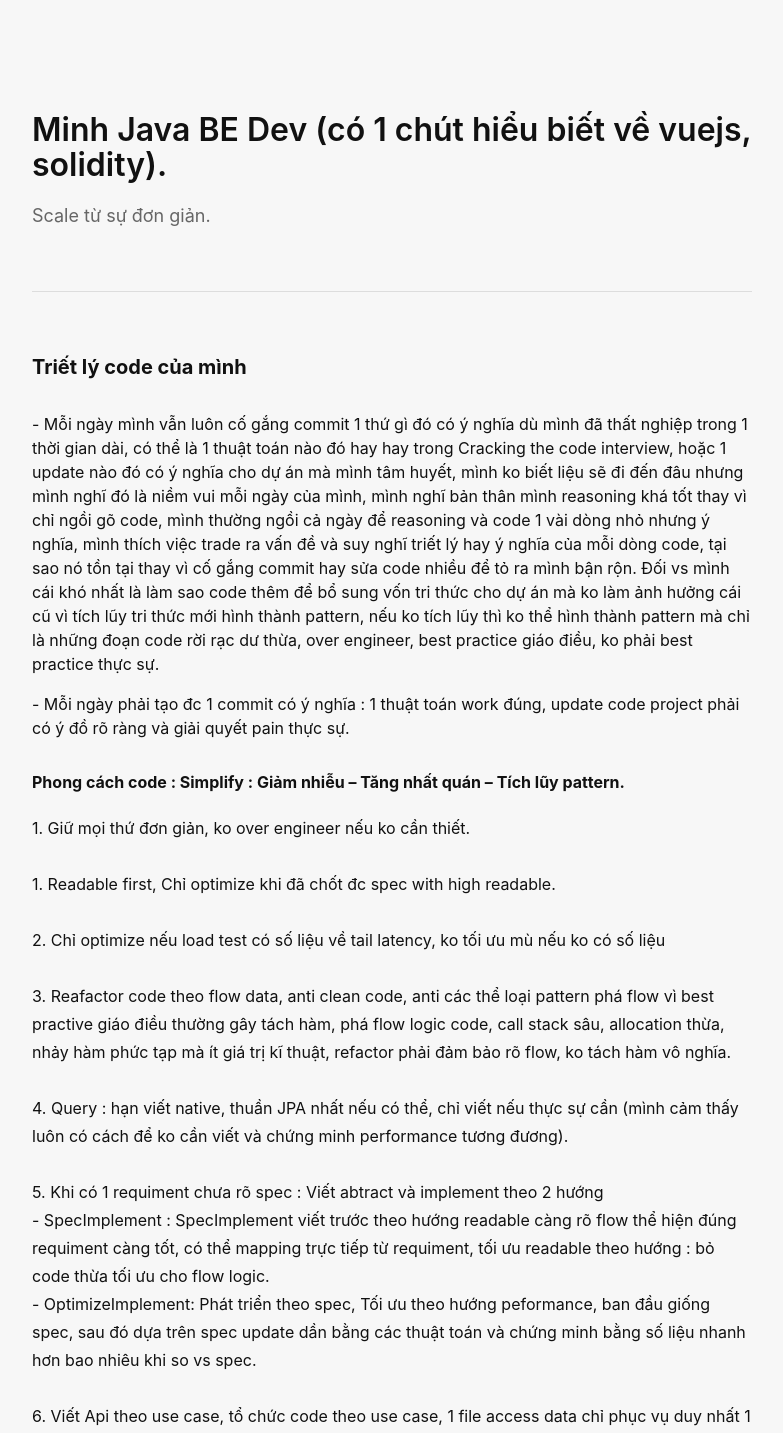
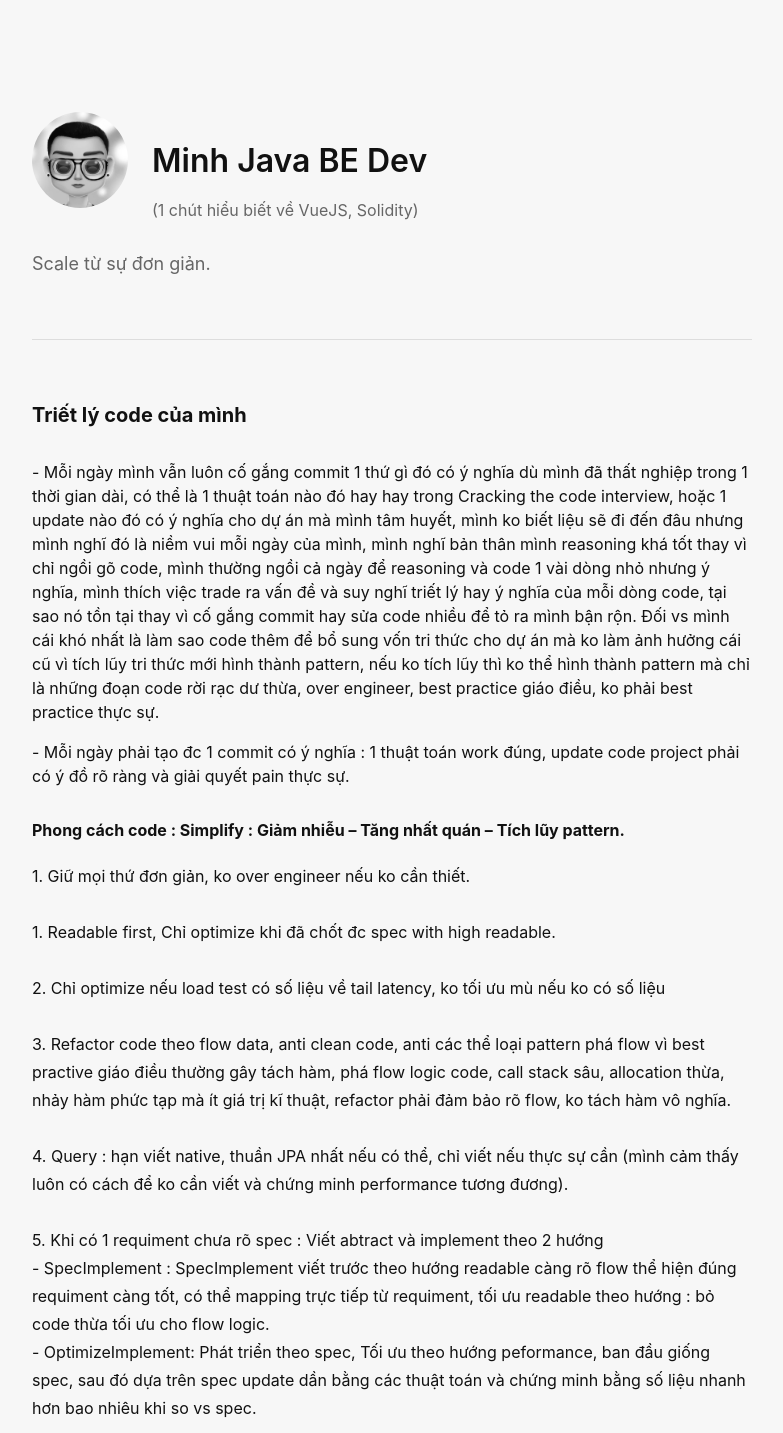
Before and after one commit to BuiDucMinhx/poforlio, a Vue app in the folder minh-portfolio/: page / in a window 1280 px wide. Shown: the top 1433 px of the page, without its empty margins (248-1031 px from the left). Built offline with nearby package versions, Linux system fonts and the light colour scheme.

Commit message:
- Update triết lý

```diff
--- a/minh-portfolio/src/App.vue
+++ b/minh-portfolio/src/App.vue
@@ -4,9 +4,16 @@
 <template>
   <div class="container">
     <header class="hero">
-      <h1>Minh Java BE Dev (có 1 chút hiểu biết về vuejs, solidity).</h1>
+      <div class="hero-top">
+        <img class="avatar" src="/images/avatar.jpg" alt="Minh avatar" />
+        <div>
+          <h1>Minh Java BE Dev</h1>
+          <p class="role">(1 chút hiểu biết về VueJS, Solidity)</p>
+        </div>
+      </div>
+
       <p class="sub">
-        Scale từ sự đơn giản.<br />
+        Scale từ sự đơn giản.
       </p>
     </header>
 
@@ -32,7 +39,7 @@
         <li>1. Giữ mọi thứ đơn giản, ko over engineer nếu ko cần thiết.</li>
         <li>1. Readable first, Chỉ optimize khi đã chốt đc spec with high readable.</li>
         <li>2. Chỉ optimize nếu load test có số liệu về tail latency, ko tối ưu mù nếu ko có số liệu</li>
-        <li>3. Reafactor code theo flow data, anti clean code, anti các thể loại pattern phá flow vì best practive giáo điều thường gây tách hàm, phá flow logic code, call stack sâu, allocation thừa, nhảy hàm phức tạp mà ít giá trị kĩ thuật, refactor phải đảm bảo rõ flow, ko tách hàm vô nghĩa.</li>
+        <li>3. Refactor code theo flow data, anti clean code, anti các thể loại pattern phá flow vì best practive giáo điều thường gây tách hàm, phá flow logic code, call stack sâu, allocation thừa, nhảy hàm phức tạp mà ít giá trị kĩ thuật, refactor phải đảm bảo rõ flow, ko tách hàm vô nghĩa.</li>
         <li>4. Query : hạn viết native, thuần JPA nhất nếu có thể, chỉ viết nếu thực sự cần (mình cảm thấy luôn có cách để ko cần viết và chứng minh performance tương đương).</li>
         <li>5. Khi có 1 requiment chưa rõ spec : Viết abtract và implement theo 2 hướng
           <br />- SpecImplement : SpecImplement viết trước theo hướng readable càng rõ flow thể hiện đúng requiment càng tốt, có thể mapping trực tiếp từ requiment, tối ưu readable theo hướng : bỏ code thừa tối ưu cho flow logic.
@@ -41,7 +48,7 @@
         <li>6. Viết Api theo use case, tổ chức code theo use case, 1 file access data chỉ phục vụ duy nhất 1 bussiness, đây chính là quy tắc đơn trách nhiệm thực sự.</li>
         <li>7. Ko đánh index bừa nếu ko đo explain đc query, có thể đánh theo quy tắc nếu chứng minh đc số liệu (mình rất rất ít đánh index)</li>
         <li>8. Optimic Lock + retry + version: ko dùng nếu ko chứng minh đc giá trị, retry để đảm bảo consistency luôn nặng hơn lock thường.</li>
-        <li>9. Với các case chưa pass : luôn fix bằng cách : ít thay đối nhất để bảo toàn toàn bộ flow bussiness đã có và đảm bảo sau khi fix các case cũ ko bị phá, chỉ reafator lại để thống nhất flow khi đã rõ toàn bộ ý đồ của flow cũ.</li>
+        <li>9. Với các case chưa pass : luôn fix bằng cách : ít thay đối nhất để bảo toàn toàn bộ flow bussiness đã có và đảm bảo sau khi fix các case cũ ko bị phá, chỉ refator lại để thống nhất flow khi đã rõ toàn bộ ý đồ của flow cũ.</li>
         <li>10. Tôn trọng kĩ thuật thay vì buzzword nghe sang nhưng ko có giá trị.</li>
         <li>11. Các loại stream, lamba, Optional… hạn chế dùng vì jit khó inline, nếu dùng nên có số liệu khi đo vs cách viết thông thường.</li>
         <li>12. Thuật toán : chỉ dùng để optimize, ko viết cho đẹp. nếu framework đã hỗ trợ thì nên dùng framework để readable first.</li>
@@ -49,7 +56,7 @@
         <li>14. Dùng primitive để hạn chế allocation nhất có thể.</li>
         <li>15. Hiện app mình chỉ xài caffein thay vì redis cho cahce, SSE thay vì kafka cho queue, mình đang rất muốn scale để xem ngưỡng nào là cần đổi stack. (scale khi status > thresh hold).</li>
         <li>16. Viết unit test với mục đích duy nhất : khóa invariant bussiness chứ ko phải để tăng coverage, nếu invariant mình có thể encode bằng comment hoặc khả năng đọc đc implicit trong code mình có thể bỏ viết test.</li>
-        <li>17. Tư duy onwership : dev nên chịu trách nhiệm cho toàn bộ code của mình ở phần outcome chỉ như thế dev mới viết code 1 cách đàng hoàng, nếu ko được chịu trách nhiệm thì trực giác kĩ thuật của họ sẽ bị mài mòn theo năm tháng .</li>
+        <li>17. Tư duy onwership : dev nên chịu trách nhiệm cho toàn bộ code của mình (boundary họ có thể kiểm soát) ở phần outcome, tức là toàn bộ hệ quả kỹ thuật trực tiếp từ thay đổi code của mình.</li>
       </ul>
     </div>
   </section>
@@ -63,9 +70,9 @@
         <h4>Simplify</h4>
         <ul>
           <li>Giảm nhiễu – Tăng nhất quán – Tích lũy pattern.</li>
-          <li>Thuật toán để tối ưu, không để khoe.</li>
-          <li>Tôn trọng kỹ thuật hơn buzzword.</li>
-          <li>Thread và allocation luôn có giá phải trả.</li>
+          <li>Không over engineer.</li>
+          <li>Thuật toán để tối ưu, không để làm màu.</li>
+          <li>Readable first to latency.</li>
         </ul>
       </div>
 
@@ -73,8 +80,6 @@
         <h4>Scaling Mindset</h4>
         <ul>
           <li>Chỉ đổi stack khi metrics vượt threshold.</li>
-          <li>Caffeine trước Redis.</li>
-          <li>SSE trước Kafka.</li>
           <li>Scale dựa trên dữ liệu, không dựa trên hype.</li>
         </ul>
       </div>
@@ -227,4 +232,23 @@ a {
   display: block;
   margin: 32px 0;
 }
+.avatar {
+  width: 96px;
+  height: 96px;
+  border-radius: 50%;
+  object-fit: cover;
+  margin-bottom: 24px;
+  filter: grayscale(100%);
+}
+.hero-top {
+  display: flex;
+  align-items: center;
+  gap: 24px;
+}
+
+.role {
+  margin: 4px 0 0 0;
+  color: var(--muted);
+  font-size: 16px;
+}
 </style>
```
Also changed, not shown: minh-portfolio/public/images/avatar.jpg (added).
